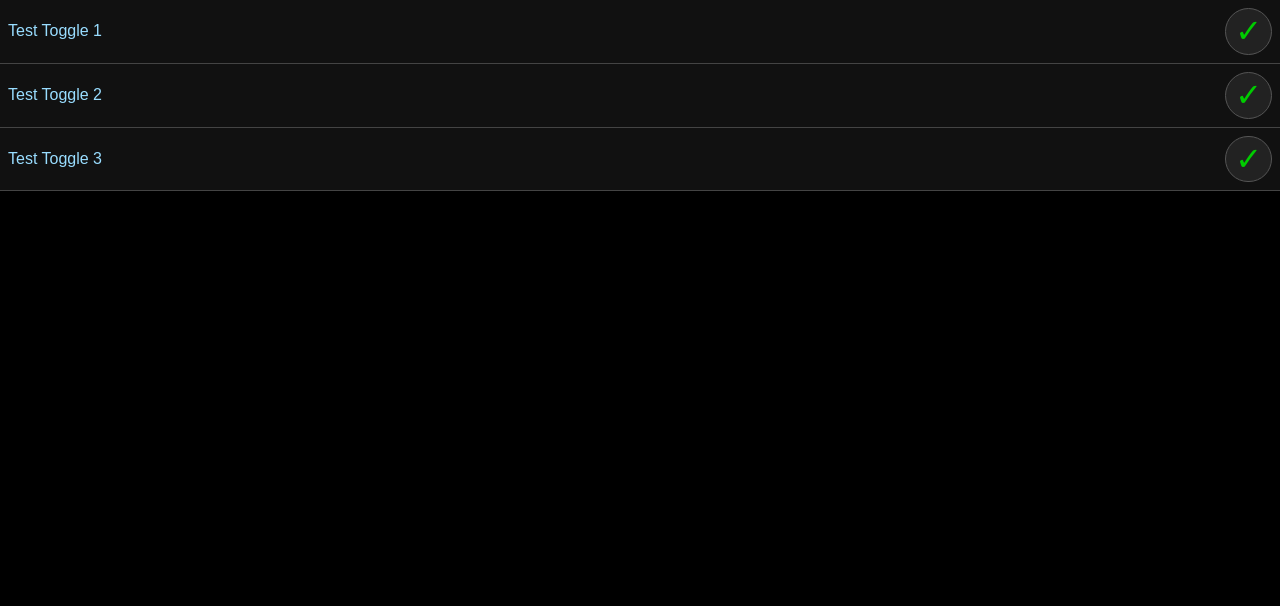
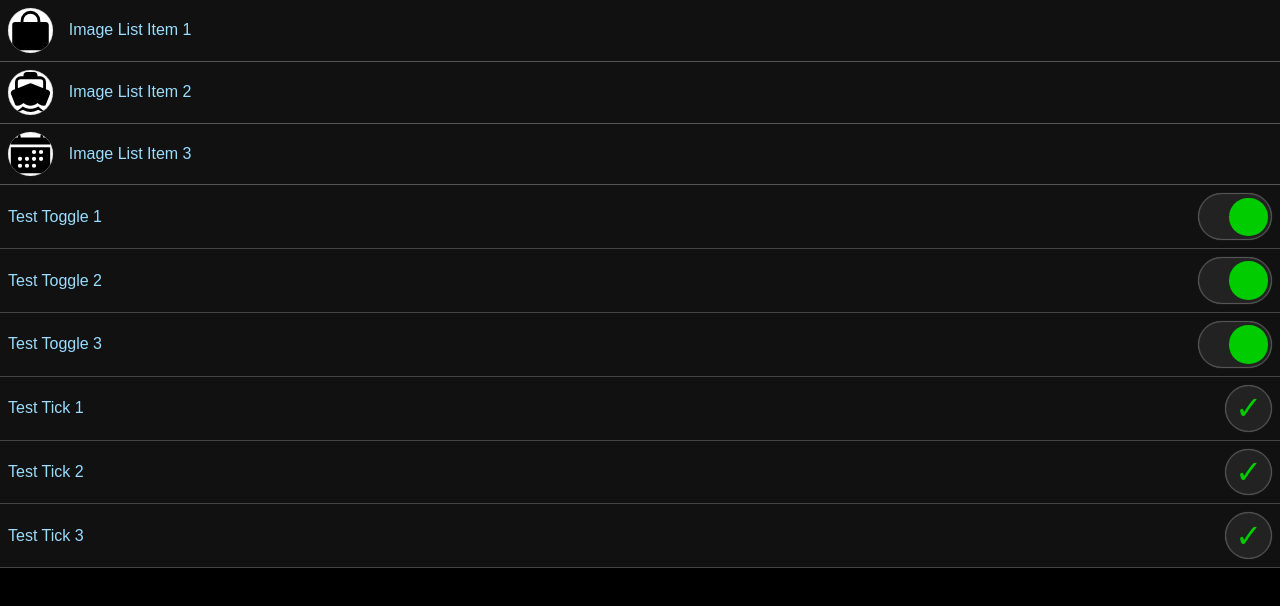
Before and after one commit to domminney/daveQuery, a plain HTML site: page ui.html in a window 1280 px wide. Drawn offline with nearby package versions, Linux system fonts and the light colour scheme.

Commit message:
added image list and some css changes

```diff
--- a/daveQuery.css
+++ b/daveQuery.css
@@ -1,28 +1,31 @@
-body{
-    --dqFormElementBgColor:#222;
-    --dqFormElementFgColor:#fff;
-    --dqFormElementBorderColor:#555;
-    --dqFormToggleOnColor:#0c0;
-    --dqFormToggleOffColor:#777;
-    --dqFormLabelTextColor:hsl(200, 100%, 80%);
-    --dqFormListElementBgColor:#111;
-    --dqFormListElementBorderColor:#444;
-    --dqFormElementPadding:.5rem;
+body {
+  --dqFormElementBgColor: #222;
+  --dqFormElementFgColor: #fff;
+  --dqFormElementBorderColor: #555;
+  --dqFormToggleOnColor: #0c0;
+  --dqFormToggleOffColor: #777;
+  --dqFormLabelTextColor: hsl(200, 100%, 80%);
+  --dqFormListElementBgColor: #111;
+  --dqFormListElementBorderColor: #444;
+  --dqFormElementPadding: 0.5rem;
 }
 
-.dq--formitem{
+.dq--formitem {
   box-sizing: border-box;
   cursor: pointer;
   padding: var(--dqFormElementPadding);
 }
 
-.dq--formitem label{
+/*tick & toggle*/
+
+.dq--formitem label {
   user-select: none;
   color: var(--dqFormLabelTextColor);
   cursor: pointer;
 }
 
-.dq--toggle--container,.dq--tick--container{
+.dq--toggle--container,
+.dq--tick--container {
   display: flex;
   justify-content: space-between;
   align-items: center;
@@ -30,52 +33,83 @@ body{
   border-bottom: 1px solid var(--dqFormListElementBorderColor);
 }
 
-.dq--toggle--container .dq--toggle--switch{
+.dq--toggle--container .dq--toggle--switch {
   background-color: var(--dqFormElementBgColor);
   border: 1px solid var(--dqFormElementBorderColor);
   border-radius: 1.5rem;
-    width:4.5rem;
-    height:2.8rem;
+  width: 4.5rem;
+  height: 2.8rem;
   display: block;
+  box-shadow: 0 0 1px 0px var(--dqFormElementBorderColor) inset,
+    0 0 1px 0px var(--dqFormElementBorderColor);
 }
 
-.dq--toggle--container .dq--toggle--switch::after{
+.dq--toggle--container .dq--toggle--switch::after {
   background-color: var(--dqFormToggleOffColor);
-    content: '';
-    width:2.4rem;
-    height:2.4rem;
+  content: "";
+  width: 2.4rem;
+  height: 2.4rem;
   display: block;
   border-radius: 50%;
   margin: 0.2rem;
   transition: all 150ms ease-in-out;
 }
 
-.dq--toggle--container.dq--checked .dq--toggle--switch::after{
+.dq--toggle--container.dq--checked .dq--toggle--switch::after {
   margin: 0.2rem 0.2rem 0.2rem 1.9rem;
   background-color: var(--dqFormToggleOnColor);
 }
 
-
-.dq--tick--container .dq--tick--switch{
+.dq--tick--container .dq--tick--switch {
   background-color: var(--dqFormElementBgColor);
   border: 1px solid var(--dqFormElementBorderColor);
   border-radius: 1.5rem;
-    width:2.8rem;
-    height:2.8rem;
+  width: 2.8rem;
+  height: 2.8rem;
   display: flex;
   justify-content: center;
   align-items: center;
   font-family: Arial, Helvetica, sans-serif;
+  box-shadow: 0 0 1px 0px var(--dqFormElementBorderColor) inset,
+    0 0 1px 0px var(--dqFormElementBorderColor);
 }
 
-.dq--tick--container .dq--tick--switch::after{
+.dq--tick--container .dq--tick--switch::after {
   color: var(--dqFormToggleOnColor);
-    content: '✓';
+  content: "✓";
   font-size: 2rem;
   transition: all 150ms ease-in-out;
   opacity: 0;
 }
 
-.dq--tick--container.dq--checked .dq--tick--switch::after{
+.dq--tick--container.dq--checked .dq--tick--switch::after {
   opacity: 1;
 }
+
+/*list items*/
+
+.dq--list--item {
+  display: flex;
+  justify-content: left;
+  align-items: center;
+  background-color: var(--dqFormListElementBgColor);
+  border-bottom: 1px solid var(--dqFormElementBorderColor);
+  user-select: none;
+}
+
+.dq--list--item--image img {
+  width: 2.8rem;
+  height: 2.8rem;
+  border-radius: 50%;
+  border-color: var(--dqFormElementBorderColor);
+  background-color: #fff;
+  object-fit: cover;
+  box-shadow: 0 0 1px 0px var(--dqFormElementBorderColor) inset,
+    0 0 1px 0px var(--dqFormElementBorderColor);
+}
+
+.dq--list--item--image p {
+  margin: 0 1rem;
+  padding: 0;
+  color: var(--dqFormLabelTextColor);
+}
--- a/daveQuery.js
+++ b/daveQuery.js
@@ -294,7 +294,7 @@ class ElementCollection extends Array {
                 $(this).find("input").click()
             })
 
-            var label=$("<label />").text(input.data("label")).prependTo(container)
+            var label = $("<label />").text(input.data("label")).prependTo(container)
 
             input.data("dq-onvalupdate", "elem.dispatchEvent(new Event('change'))")
 
@@ -331,7 +331,7 @@ class ElementCollection extends Array {
                 $(this).find("input").click()
             })
 
-            var label=$("<label />").text(input.data("label")).prependTo(container)
+            var label = $("<label />").text(input.data("label")).prependTo(container)
 
             input.data("dq-onvalupdate", "elem.dispatchEvent(new Event('change'))")
 
@@ -348,6 +348,27 @@ class ElementCollection extends Array {
         return this
 
     }
+
+    toImgListItem() {
+
+        this.forEach((img) => {
+            if (img.tagName!=='IMG') return false
+            img = $(img)
+            if (img.parent().hasClass("dq--formitem")) return false
+            var container = $("<div />").addClass(["dq--list--item", "dq--list--item--image","dq--formitem"]).insertAfter(img)
+            img.click("event.stopPropagation()")
+            container.append(img)
+            container.append($("<p></p>").text(img.data("label")))
+            container.click(function(){
+                $(this).find("img").click()
+            })
+
+        })
+
+        return this
+
+    }
+
 
 }
 
--- a/ui.html
+++ b/ui.html
@@ -9,7 +9,7 @@
     <script src="daveQuery.js"></script>
     <link rel="stylesheet" href="daveQuery.css">
     <style>
-        body{
+        body {
             background-color: black;
             font-family: "montserrat", "arial";
             margin: 0;
@@ -20,6 +20,15 @@
 
 <body>
 
+    <div class="dq-imglist">
+        <img onclick="console.log($(this).data('label'))" data-label="Image List Item 1"
+            src="https://unpkg.com/ionicons@5.5.1/dist/svg/bag.svg">
+        <img onclick="console.log($(this).data('label'))" data-label="Image List Item 2"
+            src="https://unpkg.com/ionicons@5.5.1/dist/svg/boat.svg">
+        <img onclick="console.log($(this).data('label'))" data-label="Image List Item 3"
+            src="https://unpkg.com/ionicons@5.5.1/dist/svg/calendar.svg">
+    </div>
+
     <div class="testcontainer">
 
         <input type="checkbox" class="dq-toggle" data-label="Test Toggle 1">
@@ -28,9 +37,20 @@
 
     </div>
 
+    <div class="testcontainer">
+
+        <input type="checkbox" class="dq-tick" data-label="Test Tick 1">
+        <input type="checkbox" class="dq-tick" data-label="Test Tick 2">
+        <input type="checkbox" class="dq-tick" data-label="Test Tick 3">
+
+    </div>
+
+
     <script>
 
-        $(".dq-toggle").val(true).toTick()
+        $(".dq-toggle").val(true).toToggle()
+        $(".dq-tick").val(true).toTick()
+        $(".dq-imglist img").toImgListItem()
 
     </script>
 
```
Lines whose indentation alone changed are shown as unchanged.
